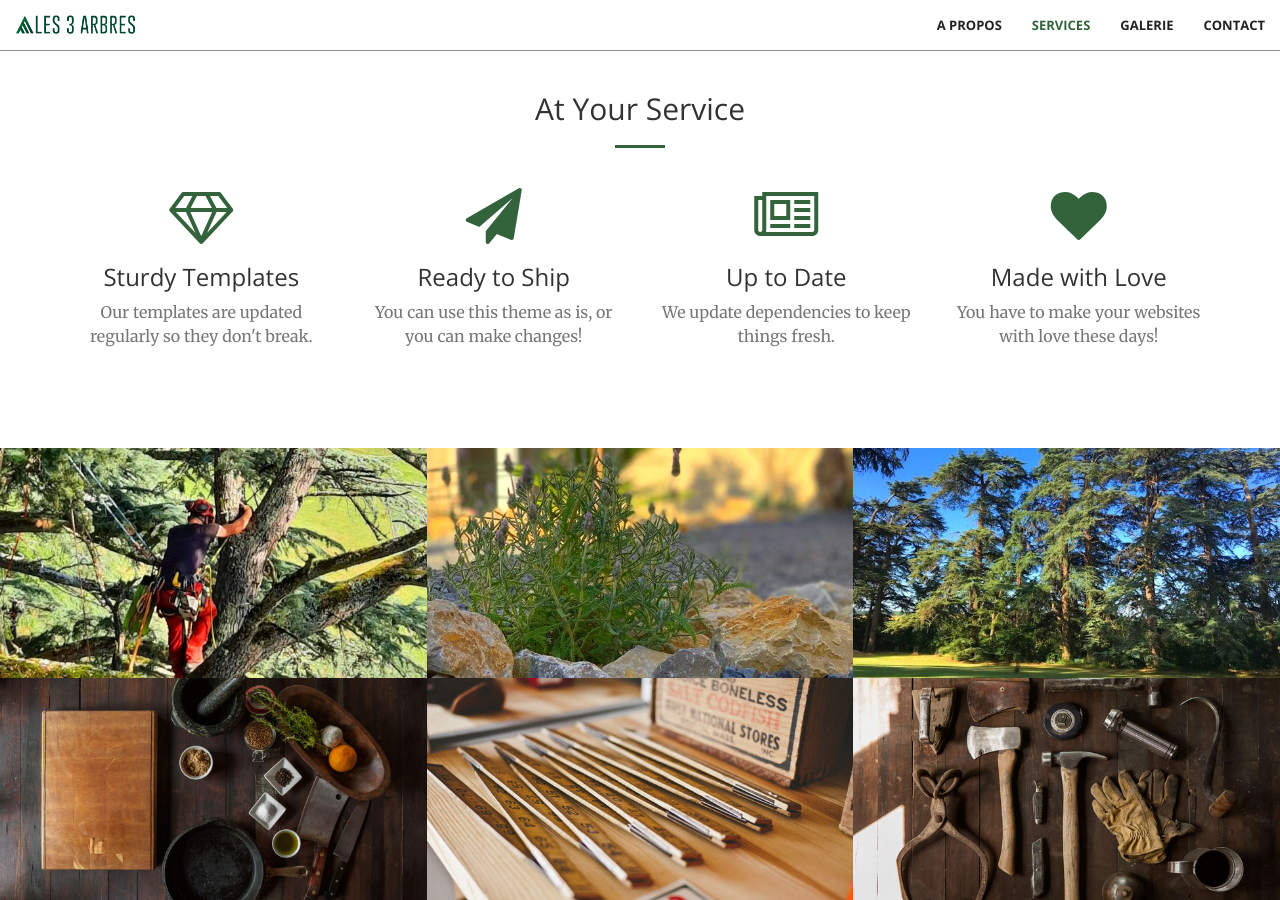
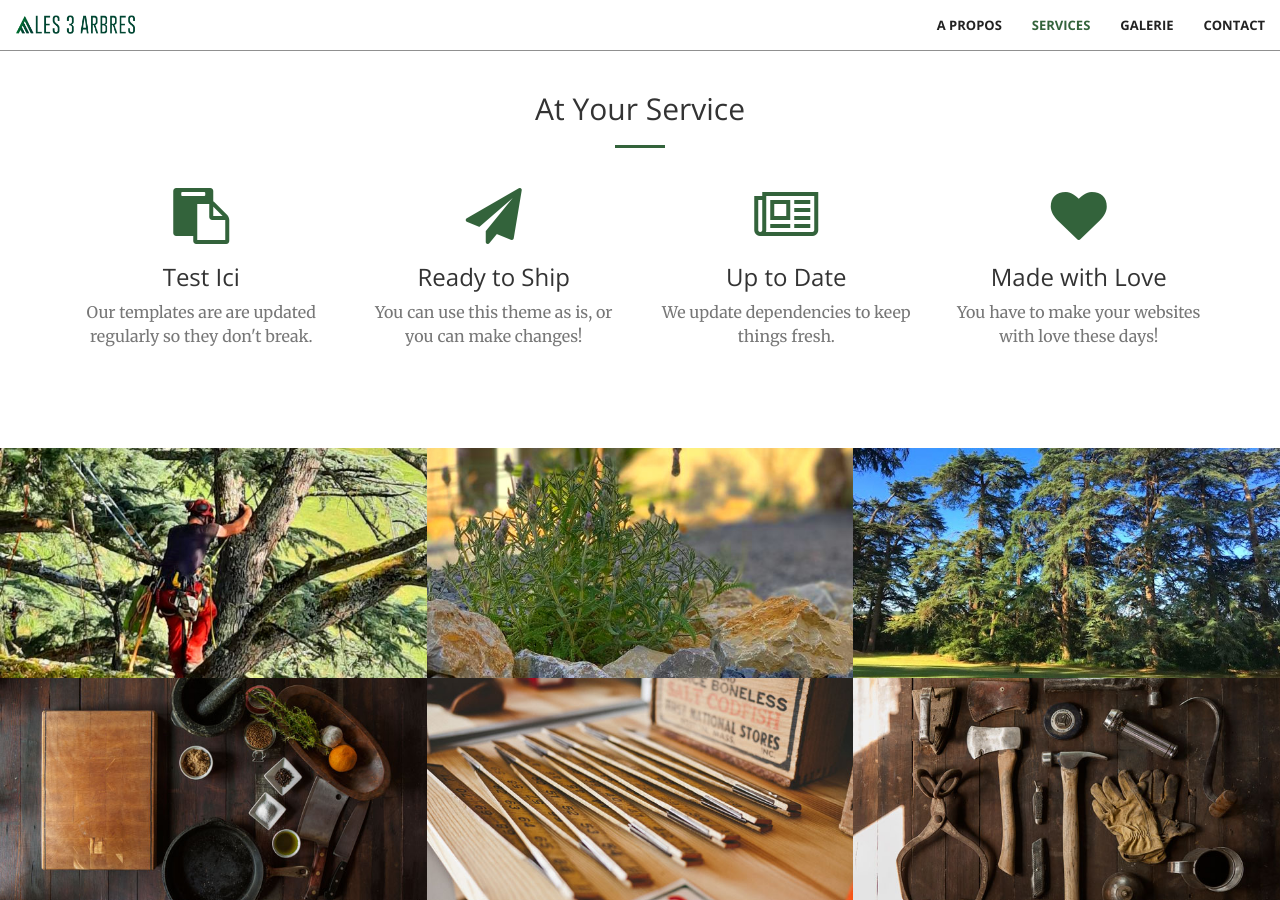
Before and after one commit to 3Abres/3Abres.github.io, a Jekyll site: the page built from index.html, in a window 1280 px wide and 900 px high, scrolled down 1326 px. Built offline with Jekyll 4.4.1, drawn with Linux system fonts in a browser that asks for light colours.

Commit message:
Update services.html

```diff
--- a/_includes/services.html
+++ b/_includes/services.html
@@ -11,9 +11,9 @@
         <div class="row">
             <div class="col-lg-3 col-md-6 text-center">
                 <div class="service-box">
-                    <i class="fa fa-4x fa-diamond wow bounceIn text-primary"></i>
-                    <h3>Sturdy Templates</h3>
-                    <p class="text-muted">Our templates are updated regularly so they don't break.</p>
+                    <i class="fa fa-4x fa-clipboard wow bounceIn text-primary"></i>
+                    <h3>Test Ici</h3>
+                    <p class="text-muted">Our templates are are updated regularly so they don't break.</p>
                 </div>
             </div>
             <div class="col-lg-3 col-md-6 text-center">
```
